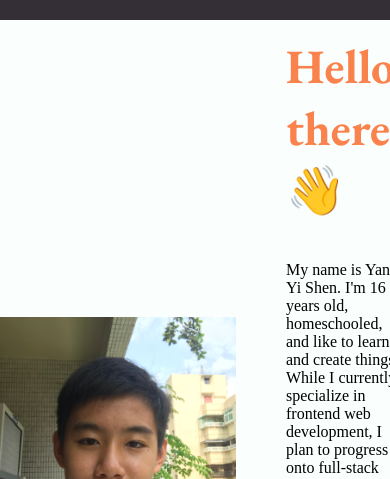
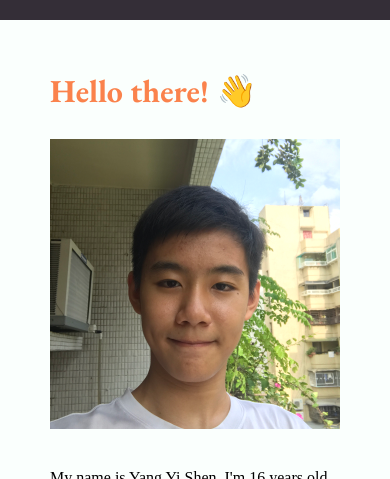
Before and after one commit to Yang-Yi-Shen/personal-website, a Vue app: page / in a window 390 px wide. Shown: the part 563-1042 px from the top of the page. Built offline with nearby package versions, Linux system fonts and the light colour scheme; a web font is replaced by a local one.

Commit message:
feat: make description mobile friendly

```diff
--- a/src/components/Description.vue
+++ b/src/components/Description.vue
@@ -9,6 +9,13 @@
             <p>When I'm not making websites, I do Brazillian Jiu-Jitsu, play the piano, and read a lot of books. I also do side projects that extend beyond the frontend from time to time.</p>
             <p>I presently reside in the lovely port city of Kaohsiung, Taiwan.</p>
         </div>
+    </section>
+    <section id="description-mobile">
+        <h1 class="heading description-title-mobile">Hello there! 👋</h1>
+        <img class="description-image-mobile" src="/selfie.jpeg">
+        <p>My name is Yang Yi Shen. I'm 16 years old, homeschooled, and like to learn and create things. While I currently specialize in frontend web development, I plan to progress onto full-stack development in the future.</p>
+        <p>When I'm not making websites, I do Brazillian Jiu-Jitsu, play the piano, and read a lot of books. I also do side projects that extend beyond the frontend from time to time.</p>
+        <p>I presently reside in the lovely port city of Kaohsiung, Taiwan.</p>
     </section>
 </template>
 
@@ -37,4 +44,43 @@
     width: 250px;
     object-fit: cover;
 }
+
+#description-mobile {
+    display: none;
+}
+
+@media (max-width: 768px) {
+    #description {
+        padding: 50px;
+    }
+
+    .description-image {
+        max-width: 50%;
+        object-fit: scale-down;
+    }
+}
+
+@media (max-width: 480px) {
+    #description {
+        display: none;
+    }
+
+    #description-mobile {
+        display: block;
+        background-color: #FAFFFD;
+        padding: 50px;
+        color: black;
+    }
+
+    .description-title-mobile {
+        font-size: 32px;
+        margin-top: 0px;
+    }
+
+    .description-image-mobile {
+        width: 100%;
+        object-fit: cover;
+        margin-bottom: 20px;
+    }
+}
 </style>
```
